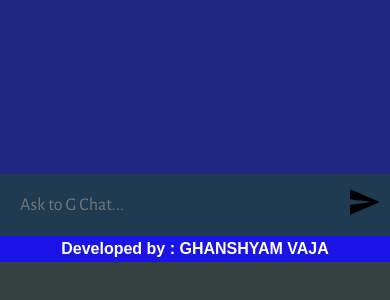
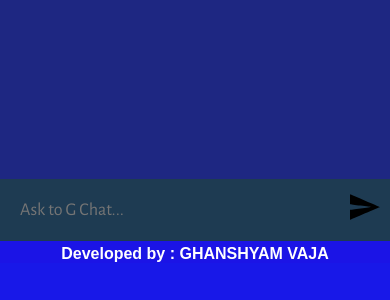
Before and after one commit to ghanshyamvaja11/GChatBot, a website built with Vite: page client/index.html in a window 390 px wide. Shown: the part 502-802 px from the top of the page. Built offline with nearby package versions, Linux system fonts and the light colour scheme.

Commit message:
style fifth

```diff
--- a/client/index.html
+++ b/client/index.html
@@ -18,6 +18,6 @@
     <script type="module" src="script.js"></script>
   </body>
   <footer>
-    <h4 style="color:white; font-family:Arial, Helvetica, sans-serif; background-color: rgb(27, 20, 230); text-align: center; padding: 4px;">Developed by : GHANSHYAM VAJA</h4>
+    <h4 style="color:white; font-family:Arial, Helvetica, sans-serif; background-color: rgb(27, 20, 230); text-align: center; padding-top: 4px;">Developed by : GHANSHYAM VAJA</h4>
   </footer>
 </html>
--- a/client/style.css
+++ b/client/style.css
@@ -8,7 +8,7 @@
 }
 
 body {
-  background: #344141;
+  background: rgb(24, 24, 232);
 }
 
 #app {
@@ -147,7 +147,7 @@ form img {
 @media only screen and (max-width: 600px) {
   #app {
   width: 100vw;
-  height: 87.4vh;
+  height: 88vh;
   background: #1e2782;
   display: flex;
   flex-direction: column;
```
